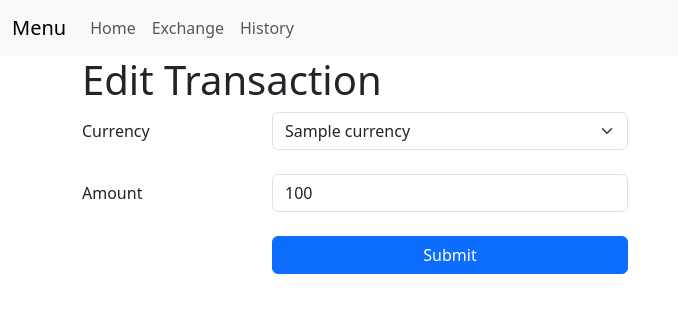
After one commit to rajkonkret/bootcamp-python-18-11, a Flask app: template web_app_bootstrap_2/templates/edit_transaction.html in a window 1280 px wide. The commit adds this page. Shown: the top 313 px of the page, without its empty margins (0-678 px from the left). Run offline with Flask 3, Linux system fonts and the light colour scheme; the template is opened without the code that fills it: most values are stand-ins (such as "Sample title", 1, 10 or a date in 2020).

Commit message:
15 - update edit

```diff
--- a/web_app_bootstrap_2/flask_project_bootstrap_2.py
+++ b/web_app_bootstrap_2/flask_project_bootstrap_2.py
@@ -1,3 +1,5 @@
+from datetime import date
+
 from flask import Flask, render_template, request, flash, g, url_for, redirect
 import sqlite3
 
@@ -124,9 +126,19 @@ def delete_transaction(transaction_id):
 def edit_transaction(transaction_id):
     offer = CantorOffer()  # tworzymy pustą listę na obiekty typu Currency
     offer.load_offer()  # Wypełniamy listę obiektami Currency
+    db = get_db()
 
     if request.method == 'GET':
-        return render_template('exchange.html', active_menu='exchange', offer=offer)
+        sql_statement = 'SELECT id, currency, amount from transactions WHERE id=?;'
+        cur = db.execute(sql_statement, [transaction_id])
+        transaction = cur.fetchone()  # pobranie jedego elementu
+
+        if transaction == None:
+            flash("No such transaction!")
+            return redirect(url_for('history'))
+        else:
+            return render_template('edit_transaction.html', transaction=transaction,
+                                   active_menu='history', offer=offer)
     else:
         flash("Debug: starting exchange in POST mode")
         currency = "EUR"
@@ -143,13 +155,17 @@ def edit_transaction(transaction_id):
             flash('The selected currency is unknown and cannot be accepted')
         else:
             db = get_db()
-            sql_command = "INSERT INTO transactions(currency, amount, user) values (?, ?, ?);"
-            db.execute(sql_command, [currency, amount, 'admin'])
+            sql_command = '''UPDATE transactions SET
+            currency=?,
+            amount=?,
+            user=?,
+            trans_date=?
+            WHERE id=?;'''
+            db.execute(sql_command, [currency, amount, 'admin', date.today(), transaction_id])
             db.commit()
-            flash('Request to exchange {} was accepted'.format(currency))
+            flash('Transaction was updated')
 
-        return render_template('exchange_results.html', currency=currency, amount=amount,
-                               active_menu='exchange', currency_info=offer.get_by_code(currency))
+        return redirect(url_for('history'))
 
 
 if __name__ == '__main__':
--- /dev/null
+++ b/web_app_bootstrap_2/templates/edit_transaction.html
@@ -0,0 +1,36 @@
+<!--Formularz edycji zamówienia-->
+{% extends "base.html" %}
+
+{% block body_header %}
+    Enter transaction details
+{% endblock %}
+
+{% block content %}
+<div class="container">
+    <div class="row justify-content-start">
+        <div class="col-5 h1">Edit Transaction</div>
+    </div>
+    <form id="exchange_form" action="{{ url_for('edit_transaction', transaction_id=transaction.id) }}" method="POST">
+        <div class="row justify-content-start">
+            <div class="col-2 col-form-label"><label for="currency">Currency</label></div>
+            <div class="col-4">
+                <select id="currency", name="currency" class="form-select">
+                    {% for currency in offer.currencies %}
+                        <option value="{{ currency.code }}"  {{'selected' if transaction.currency==currency.code}}>{{ currency.name }}</option>
+                    {% endfor %}
+                </select><br>
+            </div>
+        </div>
+        <div class="row justify-content-start">
+            <div class="col-2 col-form-label"><label for="amount" class="form-label">Amount</label></div>
+            <div class="col-4">
+                <input type="text" class="form-control" name="amount" id="amount" value="100"><br>
+            </div>
+        </div>
+        <div class="row justify-content-start">
+            <div class="col-2"></div>
+            <div class="col-4"><button type="submit" class="btn btn-primary w-100">Submit</button></div>
+        </div>
+    </form>
+</div>
+{% endblock %}
--- a/web_app_bootstrap_2/templates/history.html
+++ b/web_app_bootstrap_2/templates/history.html
@@ -29,7 +29,7 @@
             <td>{{ transaction.trans_date }}</td>
             <td>
                 <a href="#" class="btn btn-primary btn-sm" role="button">Actions...</a>
-                <a href="#" class="btn btn-success btn-sm" role="button">Edit...</a>
+                <a href="{{ url_for('edit_transaction', transaction_id=transaction.id) }}" class="btn btn-success btn-sm" role="button">Edit...</a>
                 <a href="{{ url_for('delete_transaction', transaction_id=transaction.id) }}" class="btn btn-danger btn-sm delete-confirm" role="button">Delete...</a>
             </td>
         </tr>
```
Also changed, not shown: web_app_bootstrap_2/data/cantor.db.
